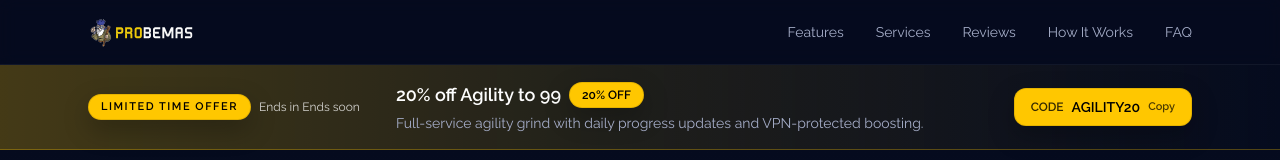
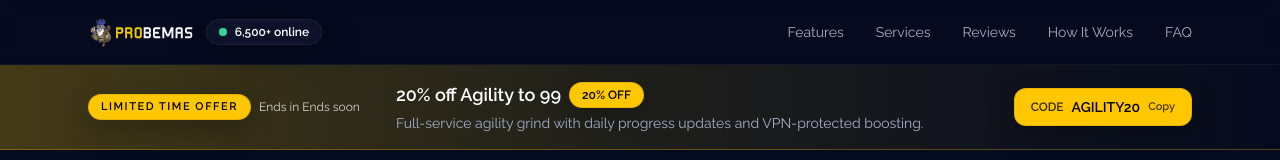
Before and after one commit to jopli11/probemas-boosting, a Next.js app: page / in a window 1280 px wide. Shown: the top 160 px of the page. Built offline with nearby package versions, Linux system fonts and the light colour scheme.

Commit message:
feat: discord

```diff
--- a/src/app/page.tsx
+++ b/src/app/page.tsx
@@ -20,9 +20,9 @@ export default function Home() {
         <Hero />
         <Features />
         <ServicesTabs />
+        <Steps />
         <Testimonials />
         <DiscordSection />
-        <Steps />
         <VideoSection />
         <FAQ />
         <PaymentMethods />
--- a/src/components/DiscordSection.tsx
+++ b/src/components/DiscordSection.tsx
@@ -7,9 +7,18 @@ export function DiscordSection() {
         <div className="card-surface relative overflow-hidden p-6">
           <div className="absolute inset-0 bg-gradient-to-br from-[#5865F2]/20 to-probemas-primary/10" />
           <div className="relative space-y-4">
-            <p className="text-sm uppercase tracking-[0.2em] text-probemas-muted">
-              Discord
-            </p>
+            <div className="flex flex-wrap items-center gap-3">
+              <p className="text-sm uppercase tracking-[0.2em] text-probemas-muted">
+                Discord
+              </p>
+              <span className="inline-flex items-center gap-2 rounded-full bg-probemas-bg/80 px-3 py-1 text-xs font-semibold text-probemas-text shadow-soft ring-1 ring-white/10">
+                <span className="relative flex h-2.5 w-2.5">
+                  <span className="absolute inline-flex h-full w-full animate-ping rounded-full bg-emerald-400/60 opacity-75" />
+                  <span className="relative inline-flex h-2.5 w-2.5 rounded-full bg-emerald-400" />
+                </span>
+                6,500+ members active
+              </span>
+            </div>
             <h3 className="text-2xl font-semibold">Join Our Discord Services Server</h3>
             <p className="text-probemas-muted">
               Connect with staff, open tickets, and get real-time updates on your orders.
--- a/src/components/Navbar.tsx
+++ b/src/components/Navbar.tsx
@@ -10,7 +10,8 @@ export function Navbar() {
 
   return (
     <header className="sticky top-0 z-30 border-b border-white/5 bg-probemas-bg/80 backdrop-blur">
-      <div className="page-container flex h-16 items-center justify-between">
+      <div className="page-container flex h-16 items-center justify-between gap-4">
+        <div className="flex items-center gap-3">
           <Link href="#hero" className="flex items-center">
             <Image
               src="/logos/probemas.svg"
@@ -21,6 +22,14 @@ export function Navbar() {
               priority
             />
           </Link>
+          <span className="hidden sm:inline-flex items-center gap-2 rounded-full bg-probemas-bgSoft px-3 py-1 text-xs font-semibold text-probemas-text shadow-soft ring-1 ring-white/10">
+            <span className="relative flex h-2 w-2">
+              <span className="absolute inline-flex h-full w-full animate-ping rounded-full bg-emerald-400/60 opacity-75" />
+              <span className="relative inline-flex h-2 w-2 rounded-full bg-emerald-400" />
+            </span>
+            6,500+ online
+          </span>
+        </div>
 
         <nav className="hidden items-center gap-8 md:flex">
           {navLinks.map((link) => (
```
Lines whose indentation alone changed are shown as unchanged.
